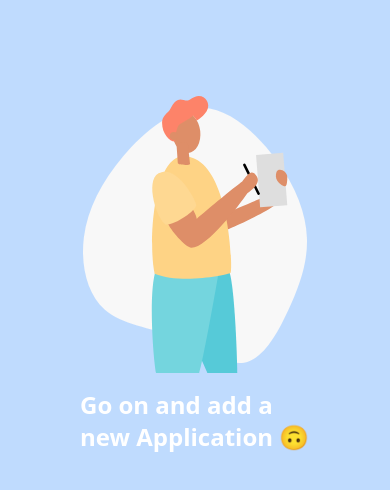
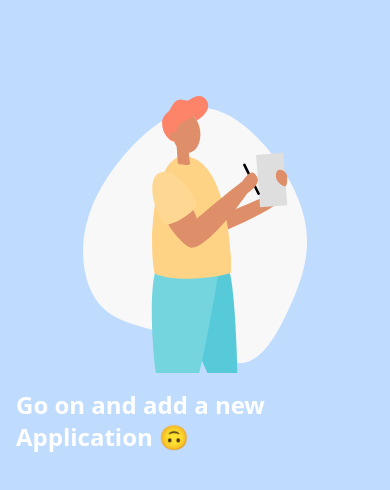
Before and after one commit to codiini/drag-drop-task, a Vue app: page / in a window 390 px wide. Shown: the top 490 px of the page. Built offline with nearby package versions, Linux system fonts and the light colour scheme; some icons are missing.

Commit message:
responsive styling

```diff
--- a/src/App.vue
+++ b/src/App.vue
@@ -2,7 +2,7 @@
   <div id="app" class="flex justify-center min-h-screen">
     <ControlSection :controls="control"/>
     <DisplaySection :controls="control">
-      <div class="cursor-pointer flex items-start" @click="navMenu">
+      <div :class="{'ml-64':control}" class="cursor-pointer flex items-start md:ml-0" @click="navMenu">
         <MenuIcon />
       </div>
     </DisplaySection>
--- a/src/components/ControlSection.vue
+++ b/src/components/ControlSection.vue
@@ -134,6 +134,7 @@ export default {
   background: #fff;
   height: 100%;
   transition: 0.5s;
+  overflow-y:scroll;
 }
 .addWidth {
   width: 300px;
--- a/src/components/DisplaySection.vue
+++ b/src/components/DisplaySection.vue
@@ -1,6 +1,6 @@
 <template>
   <div
-    class="right-side flex flex-col w-screen bg-blue-200 px-20 mx-auto pt-10"
+    class="right-side flex flex-col w-screen bg-blue-200 px-4 md:px-20 mx-auto pt-10"
     :class="{ 'margin-add': controls }"
   >
     <slot></slot>
@@ -84,4 +84,9 @@ export default {
   margin-left: 18rem;
   transition: 0.5s;
 }
+@media screen and (max-width:760px) {
+ .margin-add{
+   margin-left:2rem;
+ }
+}
 </style>
```
